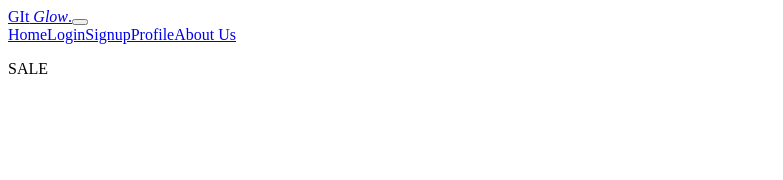
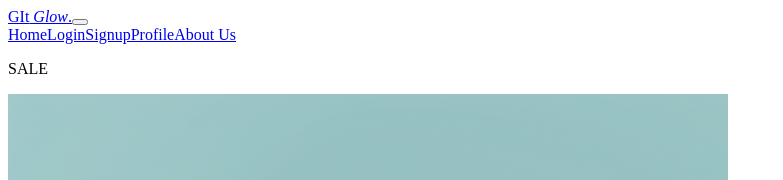
Before and after one commit to nrasch86/GitGlowSkincare, a React (Vite) app in the folder client/: page / in a window 1280 px wide. Shown: the top 180 px of the page, without its empty margins (0-783 px from the left). Built offline with nearby package versions, Linux system fonts and the light colour scheme.

Commit message:
changes were made

```diff
--- a/client/src/App.css
+++ b/client/src/App.css
@@ -1 +1,17 @@
 /*The main stylesheet for the application.*/
+@import url('https://fonts.googleapis.com/css2?family=Montserrat:ital,wght@0,100..900;1,100..900&family=Titan+One&display=swap');
+
+:root {
+    ff-primary: 'Titan One', san-serif;
+    ff-text: 'Montserrat', san-serif;
+
+    clr-neutral-000: white;
+    clr-neutral-300: hsl(0, 0%, 90%);
+    clr-neutral-450: hsl(0, 0%, 70%);
+    clr-neutral-600: hsl(0, 0%, 40%);
+    clr-neutral-900: black;
+    clr-bg: hsl(150, 39%, 71%); /* soft mint green for main background color*/
+    clr-cta: hsl(208, 55%, 80%); /*soft blue for buttons*/
+    clr-section-bg: hsl(202, 64%, 79%); /* light blue for sectioned backgrounds */
+    clr-alert: hsl(274, 76%, 58%); /* striking purple for alert notifs*/
+}
--- a/client/src/App.jsx
+++ b/client/src/App.jsx
@@ -38,7 +38,7 @@ function App() {
   return (
     <ApolloProvider client={client}>
     <div>
-        <NavTop />
+      <NavTop />
       <Outlet />
       <Footer />
     </div>
--- a/client/src/components/NavTop/index.jsx
+++ b/client/src/components/NavTop/index.jsx
@@ -28,16 +28,16 @@ function NavTop() {
                   <NavLink to="/" onClick={toogleClose}>
                     Home
                   </NavLink>
-                  <NavLink to="/Login" onClick={toogleClose}>
+                  <NavLink to="/login" onClick={toogleClose}>
                     Login
                   </NavLink>
-                  <NavLink to="/Signup" onClick={toogleClose}>
+                  <NavLink to="/signup" onClick={toogleClose}>
                     Signup
                   </NavLink>
-                  <NavLink to="/Profile" onClick={toogleClose}>
+                  <NavLink to="/profile" onClick={toogleClose}>
                     Profile
                   </NavLink>
-                  <NavLink to="/Aboutus" onClick={toogleClose}>
+                  <NavLink to="/aboutus" onClick={toogleClose}>
                     About Us
                   </NavLink>
                 </div>
@@ -78,7 +78,7 @@ function NavTop() {
                 </Nav.Link>
                 <Nav.Link className="">
                   <NavLink
-                    to="/Signuo"
+                    to="/Signup"
                     className={({ isActive }) => (isActive ? "active" : "")}
                   >
                     Signup
--- a/client/src/main.jsx
+++ b/client/src/main.jsx
@@ -2,7 +2,6 @@
 import ReactDOM from 'react-dom/client'
 import { createBrowserRouter, RouterProvider } from 'react-router-dom/dist'
 import './index.css'
-// import NavTop from "./components/NavBar/index"
 import App from './App.jsx'
 import Home from './pages/Home';
 import ProductPage from './pages/ProductPage'
@@ -29,7 +28,7 @@ const router = createBrowserRouter([
         path: '/signup',
         element: <Signup />
       }, {
-        path: '/me',
+        path: '/profile',
         element: <Profile />
       }, {
         path: '/aboutus',
--- a/client/src/pages/Home.jsx
+++ b/client/src/pages/Home.jsx
@@ -4,6 +4,7 @@ import ProductList from "../components/ProductList";
 import ProductReviews from "../components/ProductReviews";
 // import { QUERY_PRODUCTS } from "..utils/queries";
 // import { QUERY_REVIEWS } from "..utils/queries";
+import dropper from "../assets/blue_dropper_product.png"
 
 const Home = () => {
   const loading = false;
@@ -20,7 +21,7 @@ const Home = () => {
               <p>SALE</p>
             </div>
             <div className="productGrid">
-              <div /* className = 'product shot grid' */><img src="./" alt=""></img></div>
+              <div /* className = 'product shot grid' */><img src={dropper} alt=""></img></div>
               <div /* className = 'product shot grid' */><img src="./" alt=""></img></div>
               <div /* className = 'product shot grid' */><img src="./" alt=""></img></div>
               <div /* className = 'product shot grid' */><img src="./" alt=""></img></div>
--- a/client/src/pages/Login.jsx
+++ b/client/src/pages/Login.jsx
@@ -1,5 +1,6 @@
 import { useState, useEffect, useMutation } from 'react';
 import { useNavigate } from 'react-router-dom';
+import { LOGIN_USER } from '../utils/mutations'
 //import './Login.css';//
 const Login = () => {
     const [email, setEmail] = useState('');
--- a/client/src/utils/mutations.js
+++ b/client/src/utils/mutations.js
@@ -1,7 +1,7 @@
 //GraphQL mutations for updating data on the server.
 import { gql } from '@apollo/client';
 
-export const LOGIN = gql`
+export const LOGIN_USER = gql`
   mutation login($email: String!, $password: String!) {
     login(email: $email, password: $password) {
       token
```
